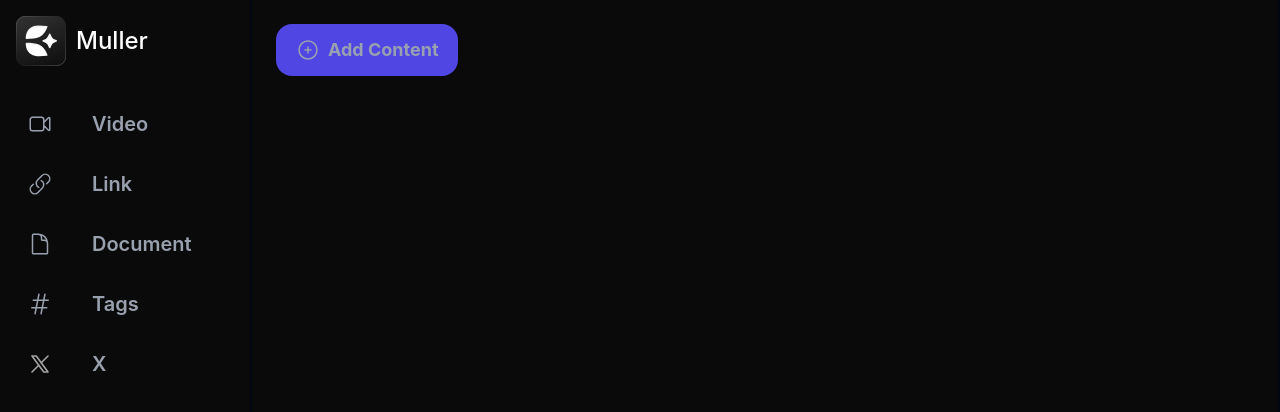
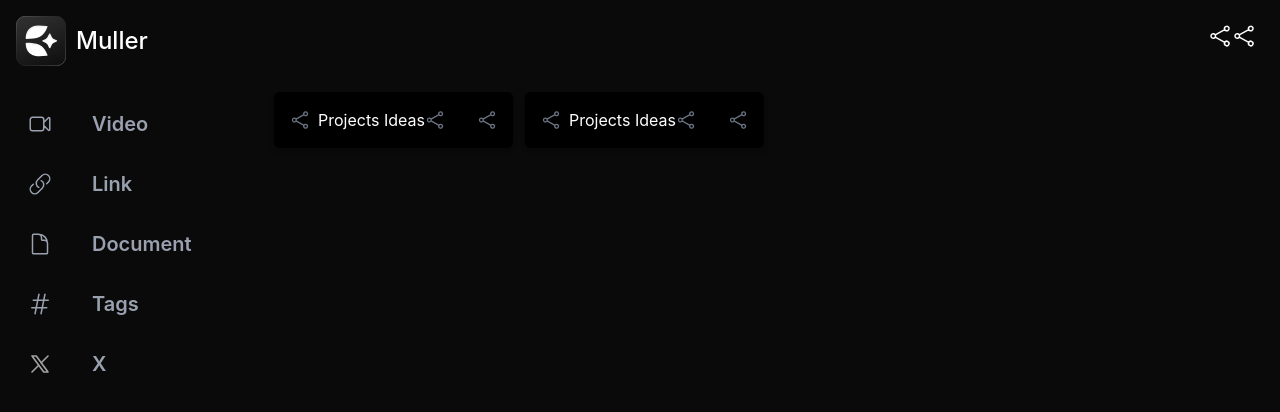
Before and after one commit to kunal-vert/muller, a React (Vite) app in the folder muller-frontend/: page / in a window 1280 px wide. Shown: the top 412 px of the page. Built offline with nearby package versions, Linux system fonts and the light colour scheme.

Commit message:
resolved the overflow content

```diff
--- a/muller-frontend/src/components/RightSide/RightMain.tsx
+++ b/muller-frontend/src/components/RightSide/RightMain.tsx
@@ -1,12 +1,22 @@
 import { PlusIcon } from "../../Icons/PlusIcon"
+import ShareIcon from "../../Icons/ShareIcon"
 import { Button } from "../Button"
 import Card from "./Card"
 
 
 const RightMain = () => {
   return (
-    <div className="w-full h-full p-6 border-x-2 border-gray-950">
-        <Button startIcon={<PlusIcon size="lg" />} variant="primary" text="Add Content" size="lg" onClick={() => { }}/>
+    <div className="w-full h-full p-6 overflow-y-auto ">
+      <div className="flex justify-end items-center">
+        <ShareIcon size="lg" />
+        <ShareIcon size="lg" />
+
+      </div>
+      <div className="py-11 flex flex-wrap gap-3">
+        <Card />
+        <Card />
+
+      </div>
     </div>
   )
 }
```
